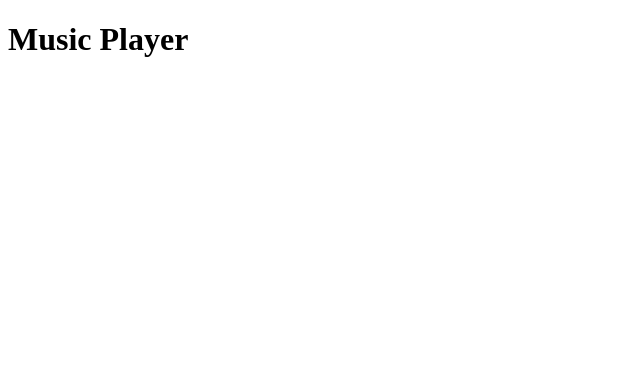
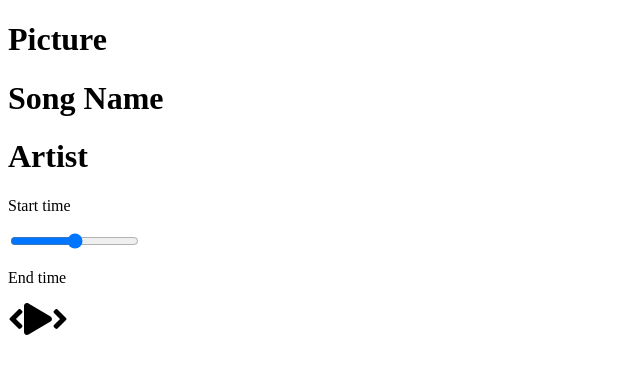
Before and after one commit to odeddugma/Waves-Music-App, a React (Create React App) app: page / in a window 1280 px wide. Shown: the top 374 px of the page, without its empty margins (0-640 px from the left). Built offline with nearby package versions, Linux system fonts and the light colour scheme.

Commit message:
Create Song and Player components

```diff
--- a/package.json
+++ b/package.json
@@ -3,6 +3,9 @@
   "version": "0.1.0",
   "private": true,
   "dependencies": {
+    "@fortawesome/fontawesome-svg-core": "^1.2.36",
+    "@fortawesome/free-solid-svg-icons": "^5.15.4",
+    "@fortawesome/react-fontawesome": "^0.1.16",
     "@testing-library/jest-dom": "^5.16.1",
     "@testing-library/react": "^11.2.7",
     "@testing-library/user-event": "^12.8.3",
--- a/src/App.js
+++ b/src/App.js
@@ -1,7 +1,12 @@
+// Adding Components
+import Player from "./components/Player";
+import Song from "./components/Song";
+
 function App() {
 	return (
 		<div className="App">
-			<h1>Music Player</h1>
+			<Song />
+			<Player />
 		</div>
 	);
 }
--- /dev/null
+++ b/src/components/Player.jsx
@@ -0,0 +1,29 @@
+import { FontAwesomeIcon } from "@fortawesome/react-fontawesome";
+import {
+	faPlay,
+	faAngleLeft,
+	faAngleRight,
+} from "@fortawesome/free-solid-svg-icons";
+
+const Player = () => {
+	return (
+		<div className="player-container">
+			<div className="time-control">
+				<p>Start time</p>
+				<input type="range" />
+				<p>End time</p>
+			</div>
+			<div className="play-control">
+				<FontAwesomeIcon className="skip-back" size="2x" icon={faAngleLeft} />
+				<FontAwesomeIcon className="play" size="2x" icon={faPlay} />
+				<FontAwesomeIcon
+					className="skip-forward"
+					size="2x"
+					icon={faAngleRight}
+				/>
+			</div>
+		</div>
+	);
+};
+
+export default Player;
--- /dev/null
+++ b/src/components/Song.jsx
@@ -0,0 +1,11 @@
+const Song = () => {
+	return (
+		<div className="song-container">
+			<h1>Picture</h1>
+			<h1>Song Name</h1>
+			<h1>Artist</h1>
+		</div>
+	);
+};
+
+export default Song;
```
Also changed, not shown: 1 other file (tests, documents, lock files or other folders).
